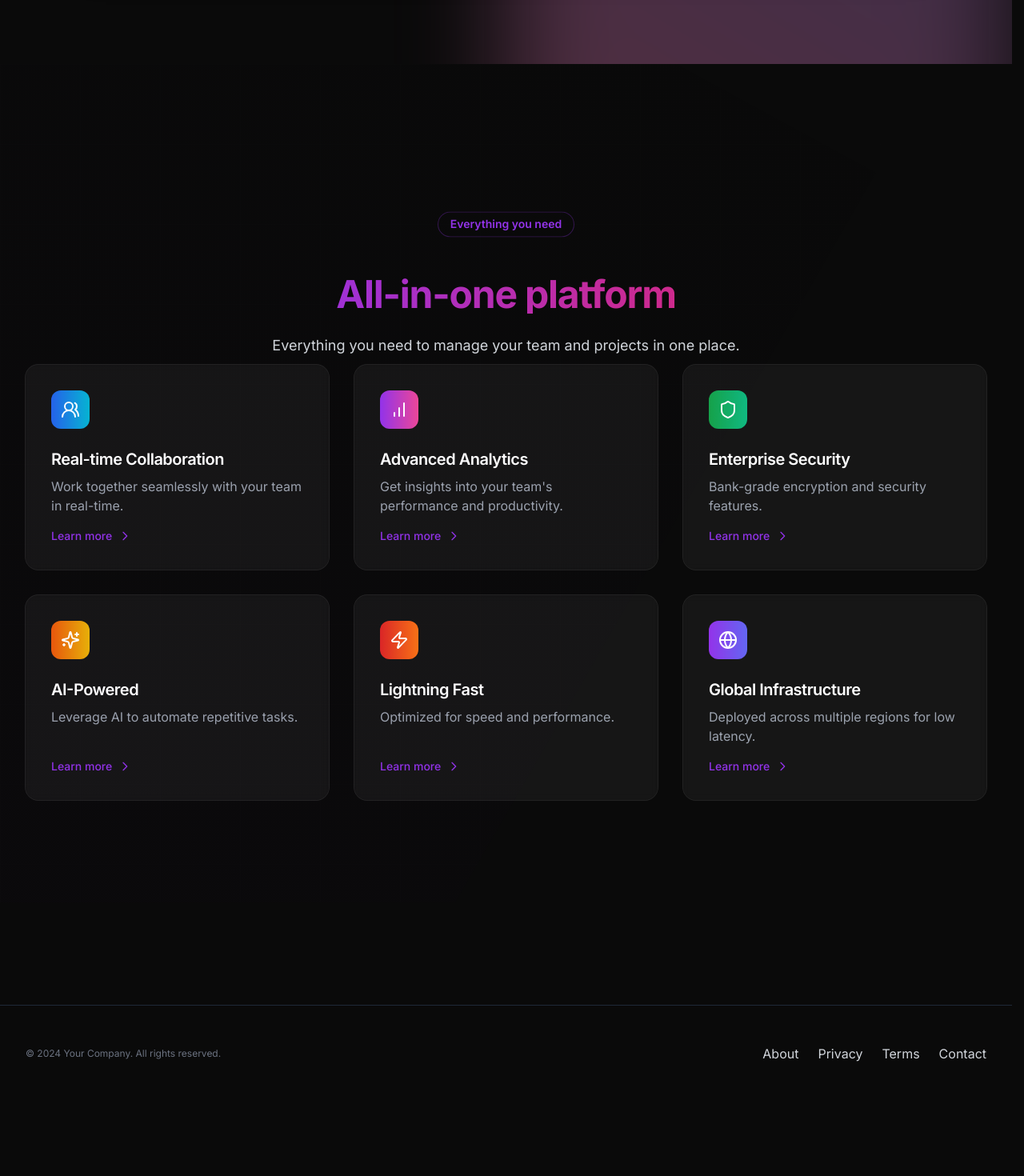
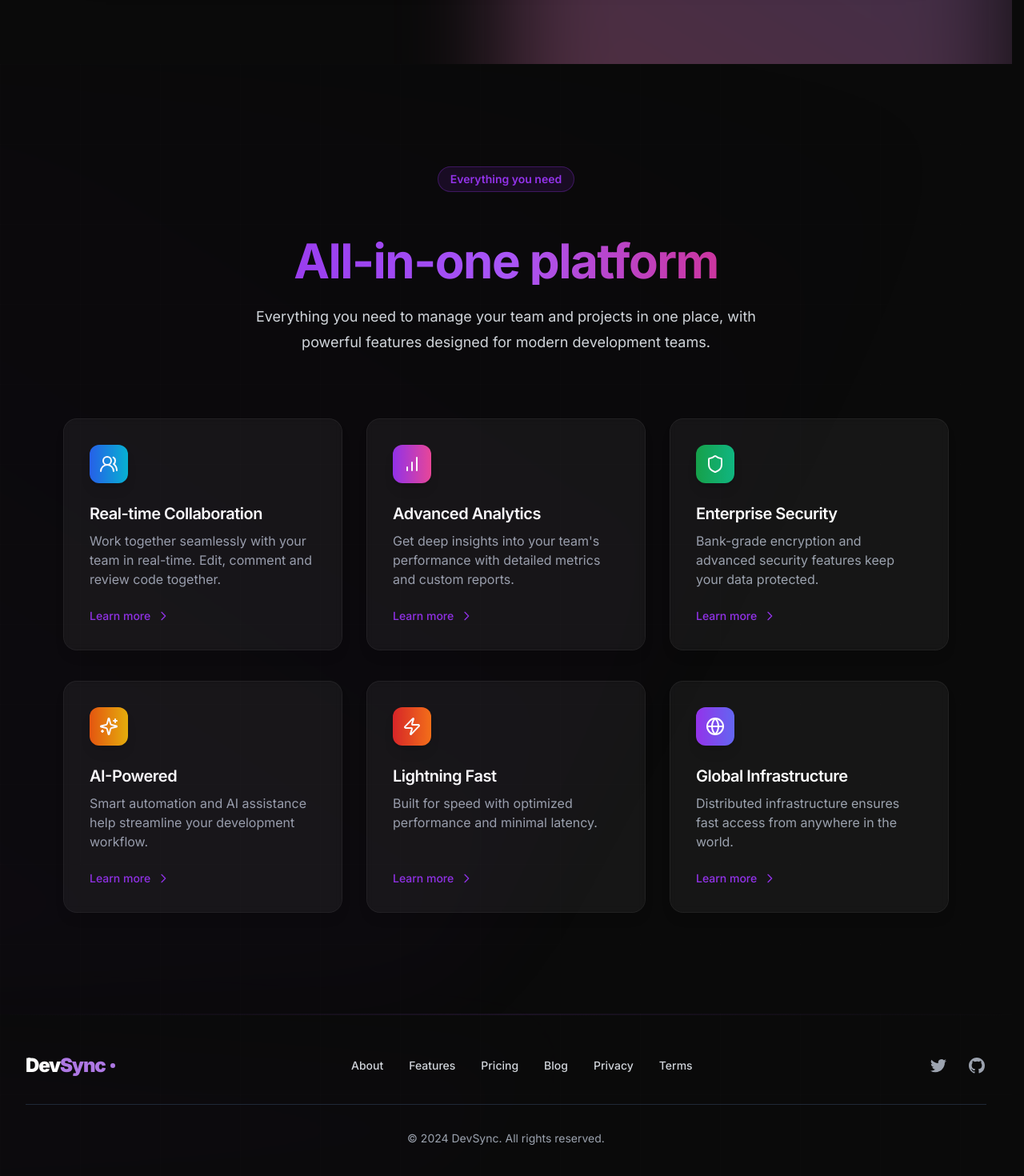
Before and after one commit to rakshit0960/DevSync, a Next.js app in the folder client/: page / in a window 1280 px wide. Shown: the part 1802-3272 px from the top of the page at 80% size. Before the commit the page ends 3179 px from the top, so only its background shows below. Built offline with nearby package versions, Linux system fonts and the light colour scheme.

Commit message:
feat: add landing page components
- Add features section with animated cards
- Update main page layout with hero and features
- Add footer component for site navigation

```diff
--- a/client/src/app/page.tsx
+++ b/client/src/app/page.tsx
@@ -1,15 +1,9 @@
-"use client";
 import { Navbar } from "@/components/layout/navbar";
 import { HeroSection } from "@/components/home/hero-section";
 import { FeaturesSection } from "@/components/home/features-section";
 import { Footer } from "@/components/layout/footer";
-import { useEffect } from "react";
 
 export default function Home() {
-  useEffect(() => {
-    // Ensure scroll position is at top on mount
-    window.scrollTo(0, 0);
-  }, []);
 
   return (
     <div className="relative overflow-hidden">
--- a/client/src/components/home/features-section.tsx
+++ b/client/src/components/home/features-section.tsx
@@ -1,45 +1,45 @@
 "use client";
 import { Card3D } from "@/components/ui/3d-card";
 import { Container } from "@/components/ui/container";
-import { motion, useScroll, useTransform } from "framer-motion";
-import { Zap, Shield, Sparkles, Globe, Users2, BarChart } from "lucide-react";
+import { LAYER_ORDER } from "@/lib/constants";
+import { motion } from "framer-motion";
+import { BarChart, Globe, Shield, Sparkles, Users2, Zap } from "lucide-react";
 import { useRef } from "react";
-import { LAYER_ORDER } from "@/lib/constants";
 
 const features = [
   {
     name: "Real-time Collaboration",
-    description: "Work together seamlessly with your team in real-time.",
+    description: "Work together seamlessly with your team in real-time. Edit, comment and review code together.",
     icon: Users2,
     color: "from-blue-600 to-cyan-500",
   },
   {
     name: "Advanced Analytics",
-    description: "Get insights into your team's performance and productivity.",
+    description: "Get deep insights into your team's performance with detailed metrics and custom reports.",
     icon: BarChart,
     color: "from-purple-600 to-pink-500",
   },
   {
     name: "Enterprise Security",
-    description: "Bank-grade encryption and security features.",
+    description: "Bank-grade encryption and advanced security features keep your data protected.",
     icon: Shield,
     color: "from-green-600 to-emerald-500",
   },
   {
     name: "AI-Powered",
-    description: "Leverage AI to automate repetitive tasks.",
+    description: "Smart automation and AI assistance help streamline your development workflow.",
     icon: Sparkles,
     color: "from-orange-600 to-yellow-500",
   },
   {
     name: "Lightning Fast",
-    description: "Optimized for speed and performance.",
+    description: "Built for speed with optimized performance and minimal latency.",
     icon: Zap,
     color: "from-red-600 to-orange-500",
   },
   {
     name: "Global Infrastructure",
-    description: "Deployed across multiple regions for low latency.",
+    description: "Distributed infrastructure ensures fast access from anywhere in the world.",
     icon: Globe,
     color: "from-purple-600 to-indigo-500",
   },
@@ -47,51 +47,47 @@
 
 export function FeaturesSection() {
   const ref = useRef<HTMLDivElement>(null);
-  const { scrollYProgress } = useScroll({
-    target: ref,
-    offset: ["start end", "end start"],
-  });
 
-  const y = useTransform(scrollYProgress, [0, 1], ["0%", "100%"]);
-  const opacity = useTransform(scrollYProgress, [0, 0.5, 1], [1, 1, 0]);
   return (
-    <div className="relative">
-      {/* Background elements */}
+    <section className="relative overflow-hidden py-20 sm:py-32">
+      {/* Enhanced background elements */}
       <div
         className="absolute inset-0"
         style={{ zIndex: LAYER_ORDER.gradients }}
       >
-        <div className="absolute inset-0 bg-grid-pattern opacity-[0.02] dark:opacity-[0.05]" />
-        <div className="absolute inset-y-0 right-1/2 -z-10 mr-16 w-[200%] origin-bottom-left skew-x-[-30deg] bg-gradient-to-tr from-purple-100 opacity-10 dark:from-purple-900/30" />
+        <div className="absolute inset-0 bg-grid-pattern opacity-[0.03] dark:opacity-[0.07]" />
+        <div className="absolute inset-y-0 right-1/2 -z-10 mr-16 w-[200%] origin-bottom-left skew-x-[-30deg] bg-gradient-to-tr from-purple-100 opacity-20 dark:from-purple-900/40 blur-3xl" />
+        <div className="absolute bottom-0 left-0 right-0 h-px bg-gradient-to-r from-transparent via-purple-500/10 to-transparent" />
       </div>
 
-      {/* Main content */}
+      {/* Enhanced main content */}
+      <Container>
         <div style={{ zIndex: LAYER_ORDER.content }}>
-        <motion.div className="relative py-24 sm:py-32" ref={ref}>
-          <div className="mx-auto max-w-2xl text-center">
+          <motion.div className="relative" ref={ref}>
+            <div className="mx-auto max-w-3xl text-center">
               <motion.div
                 initial={{ opacity: 0, y: 20 }}
                 whileInView={{ opacity: 1, y: 0 }}
                 viewport={{ once: true }}
-              transition={{ duration: 0.5 }}
+                transition={{ duration: 0.6 }}
                 className="relative"
               >
-              <motion.div style={{ y, opacity }} className="relative z-10">
-                <span className="mb-8 inline-flex items-center rounded-full px-4 py-1 text-sm leading-6 text-purple-600 ring-1 ring-inset ring-purple-600/20 dark:ring-purple-600/30">
+                <div className="relative z-10">
+                  <span className="mb-8 inline-flex items-center rounded-full bg-purple-50 dark:bg-purple-900/20 px-4 py-1.5 text-sm font-medium text-purple-600 ring-1 ring-inset ring-purple-600/20 dark:ring-purple-600/30">
                     <span className="font-semibold">Everything you need</span>
                   </span>
-                <h2 className="mt-4 text-4xl font-bold tracking-tight bg-clip-text text-transparent bg-gradient-to-r from-purple-600 to-pink-600 sm:text-5xl">
+                  <h2 className="mt-6 text-4xl font-bold tracking-tight bg-clip-text text-transparent bg-gradient-to-r from-purple-600 via-purple-500 to-pink-600 sm:text-6xl">
                     All-in-one platform
                   </h2>
-                <p className="mt-6 text-lg leading-8 text-gray-600 dark:text-gray-300">
-                  Everything you need to manage your team and projects in one place.
+                  <p className="mt-6 text-lg leading-8 text-gray-600 dark:text-gray-300 max-w-2xl mx-auto">
+                    Everything you need to manage your team and projects in one place, with powerful features designed for modern development teams.
                   </p>
-              </motion.div>
+                </div>
               </motion.div>
             </div>
 
-          <div className="mx-auto mt-16 max-w-7xl px-6 lg:px-8">
-            <div className="grid grid-cols-1 gap-8 sm:grid-cols-2 lg:grid-cols-3">
+            <div className="mx-auto mt-20 max-w-7xl">
+              <div className="grid grid-cols-1 gap-x-8 gap-y-10 sm:grid-cols-2 lg:grid-cols-3">
                 {features.map((feature, index) => (
                   <motion.div
                     key={feature.name}
@@ -101,12 +97,12 @@
                     transition={{ duration: 0.5, delay: index * 0.1 }}
                   >
                     <Card3D
-                    containerClassName="group relative h-full transition-all duration-300"
-                    className="relative h-full rounded-2xl bg-white/5 p-8 backdrop-blur-sm ring-1 ring-gray-900/10 dark:ring-white/10 hover:ring-purple-600/20 dark:hover:ring-purple-600/20"
+                      containerClassName="group relative h-full transition-all duration-300 hover:scale-[1.02]"
+                      className="relative h-full rounded-2xl bg-white/5 p-8 backdrop-blur-sm ring-1 ring-gray-900/10 dark:ring-white/10 hover:ring-purple-600/20 dark:hover:ring-purple-600/20 shadow-lg hover:shadow-purple-500/10"
                     >
                       <div className="flex flex-col h-full">
                         <div className="mb-6">
-                        <div className={`inline-flex rounded-xl bg-gradient-to-r ${feature.color} p-3`}>
+                          <div className={`inline-flex rounded-xl bg-gradient-to-r ${feature.color} p-3 shadow-lg`}>
                             <feature.icon className="h-6 w-6 text-white" aria-hidden="true" />
                           </div>
                         </div>
@@ -116,7 +112,7 @@
                         <p className="mt-2 text-base text-gray-600 dark:text-gray-400 flex-grow">
                           {feature.description}
                         </p>
-                      <div className="mt-4 flex items-center gap-2 text-sm font-medium text-purple-600 group-hover:text-purple-500">
+                        <div className="mt-6 flex items-center gap-2 text-sm font-medium text-purple-600 group-hover:text-purple-500">
                           Learn more
                           <svg
                             className="h-4 w-4 transition-transform group-hover:translate-x-1"
@@ -140,13 +136,7 @@
             </div>
           </motion.div>
         </div>
-    </div>
+      </Container>
+    </section>
   );
 }
-const styles = `
-.bg-grid-pattern {
-  background-size: 100px 100px;
-  background-image: linear-gradient(to right, rgb(var(--foreground-rgb) / 0.1) 1px, transparent 1px),
-    linear-gradient(to bottom, rgb(var(--foreground-rgb) / 0.1) 1px, transparent 1px);
-}
-`;
--- a/client/src/components/layout/footer.tsx
+++ b/client/src/components/layout/footer.tsx
@@ -1,16 +1,49 @@
 export function Footer() {
   return (
-    <footer className="mt-32 border-t border-gray-200 dark:border-gray-800">
-      <div className="mx-auto max-w-7xl px-6 py-12 md:flex md:items-center md:justify-between lg:px-8">
-        <div className="flex justify-center space-x-6 md:order-2">
-          <FooterLink href="#" label="About" />
-          <FooterLink href="#" label="Privacy" />
-          <FooterLink href="#" label="Terms" />
-          <FooterLink href="#" label="Contact" />
+    <footer className="relative">
+      <div className="absolute inset-0">
+        <div className="absolute inset-0 bg-grid-pattern opacity-[0.03] dark:opacity-[0.07]" />
+        <div className="absolute inset-y-0 right-1/2 -z-10 mr-16 w-[200%] origin-bottom-left skew-x-[-30deg] bg-gradient-to-tr from-purple-100 opacity-20 dark:from-purple-900/40 blur-3xl" />
+        <div className="absolute top-0 left-0 right-0 h-px bg-gradient-to-r from-transparent via-purple-500/10 to-transparent" />
+      </div>
+
+      <div className="relative mx-auto max-w-7xl px-6 py-12 lg:px-8">
+        <div className="flex flex-col items-center justify-between gap-8 md:flex-row">
+          <div className="flex items-center">
+            <span className="text-2xl font-black tracking-tighter text-gray-900 dark:text-white">
+              Dev<span className="text-purple-400/90">Sync</span>
+            </span>
+            <div className="ml-1.5 h-1.5 w-1.5 rounded-full bg-purple-400/90 animate-pulse" />
+          </div>
+
+          <div className="flex flex-wrap justify-center gap-x-8 gap-y-4">
+            <FooterLink href="#" label="About" />
+            <FooterLink href="#" label="Features" />
+            <FooterLink href="#" label="Pricing" />
+            <FooterLink href="#" label="Blog" />
+            <FooterLink href="#" label="Privacy" />
+            <FooterLink href="#" label="Terms" />
+          </div>
+
+          <div className="flex items-center gap-6">
+            <a href="#" className="text-gray-400 hover:text-purple-500 transition-colors">
+              <span className="sr-only">Twitter</span>
+              <svg className="h-6 w-6" fill="currentColor" viewBox="0 0 24 24">
+                <path d="M8.29 20.251c7.547 0 11.675-6.253 11.675-11.675 0-.178 0-.355-.012-.53A8.348 8.348 0 0022 5.92a8.19 8.19 0 01-2.357.646 4.118 4.118 0 001.804-2.27 8.224 8.224 0 01-2.605.996 4.107 4.107 0 00-6.993 3.743 11.65 11.65 0 01-8.457-4.287 4.106 4.106 0 001.27 5.477A4.072 4.072 0 012.8 9.713v.052a4.105 4.105 0 003.292 4.022 4.095 4.095 0 01-1.853.07 4.108 4.108 0 003.834 2.85A8.233 8.233 0 012 18.407a11.616 11.616 0 006.29 1.84" />
+              </svg>
+            </a>
+            <a href="#" className="text-gray-400 hover:text-purple-500 transition-colors">
+              <span className="sr-only">GitHub</span>
+              <svg className="h-6 w-6" fill="currentColor" viewBox="0 0 24 24">
+                <path fillRule="evenodd" d="M12 2C6.477 2 2 6.484 2 12.017c0 4.425 2.865 8.18 6.839 9.504.5.092.682-.217.682-.483 0-.237-.008-.868-.013-1.703-2.782.605-3.369-1.343-3.369-1.343-.454-1.158-1.11-1.466-1.11-1.466-.908-.62.069-.608.069-.608 1.003.07 1.531 1.032 1.531 1.032.892 1.53 2.341 1.088 2.91.832.092-.647.35-1.088.636-1.338-2.22-.253-4.555-1.113-4.555-4.951 0-1.093.39-1.988 1.029-2.688-.103-.253-.446-1.272.098-2.65 0 0 .84-.27 2.75 1.026A9.564 9.564 0 0112 6.844c.85.004 1.705.115 2.504.337 1.909-1.296 2.747-1.027 2.747-1.027.546 1.379.202 2.398.1 2.651.64.7 1.028 1.595 1.028 2.688 0 3.848-2.339 4.695-4.566 4.943.359.309.678.92.678 1.855 0 1.338-.012 2.419-.012 2.747 0 .268.18.58.688.482A10.019 10.019 0 0022 12.017C22 6.484 17.522 2 12 2z" clipRule="evenodd" />
+              </svg>
+            </a>
+          </div>
         </div>
-        <div className="mt-8 md:order-1 md:mt-0">
-          <p className="text-center text-xs leading-5 text-gray-500">
-            &copy; 2024 Your Company. All rights reserved.
+
+        <div className="mt-8 border-t border-gray-200 dark:border-gray-800 pt-8">
+          <p className="text-center text-sm text-gray-500 dark:text-gray-400">
+            &copy; 2024 DevSync. All rights reserved.
           </p>
         </div>
       </div>
@@ -22,7 +55,7 @@
   return (
     <a
       href={href}
-      className="text-gray-600 dark:text-gray-300 hover:text-gray-900 dark:hover:text-gray-100"
+      className="text-sm font-medium text-gray-600 dark:text-gray-300 hover:text-purple-600 dark:hover:text-purple-400 transition-colors"
     >
       {label}
     </a>
```
Also changed, not shown: client/src/components/layout/navbar.tsx (indentation only). Lines whose indentation alone changed are shown as unchanged.
